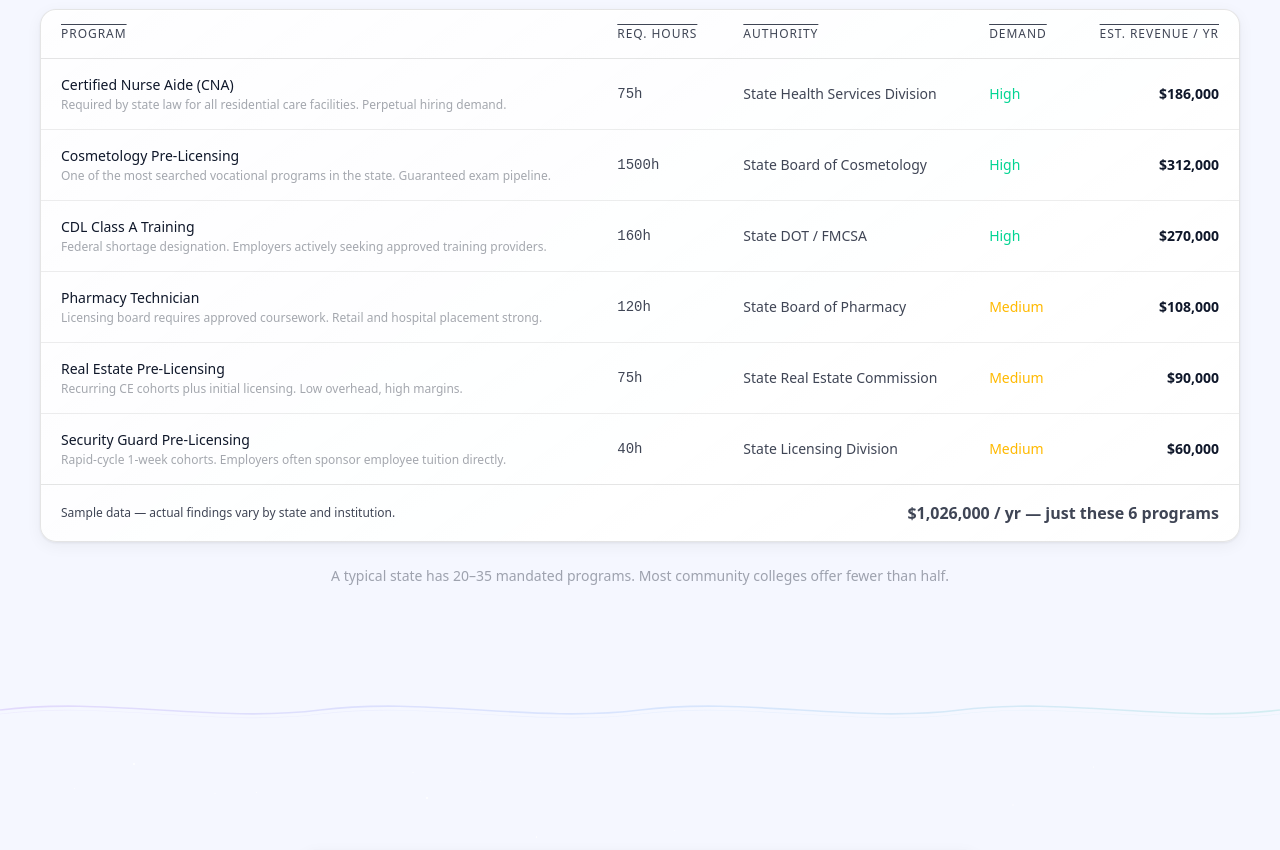
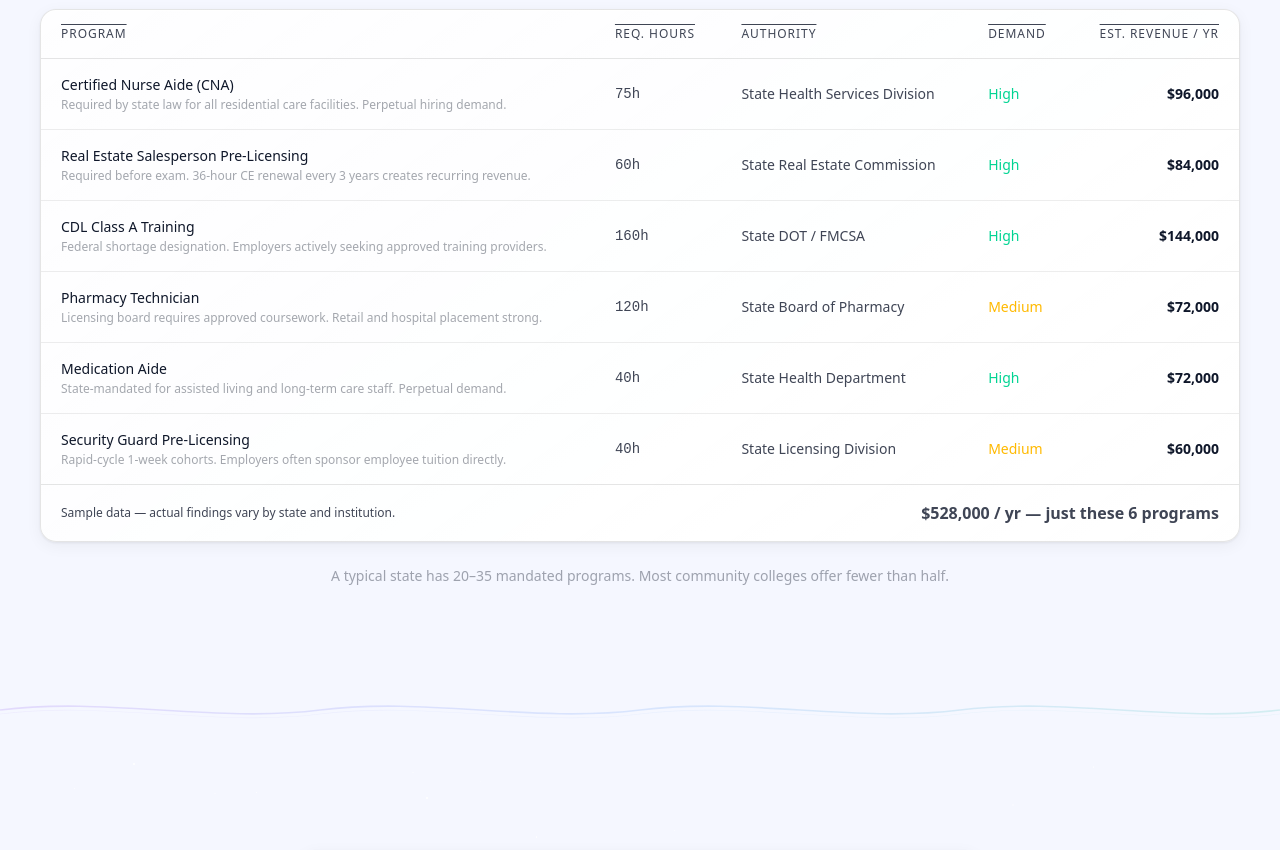
Before and after one commit to wspanic201/workforce-intelligence, a Next.js app: page /compliance-gap in a window 1280 px wide. Shown: the part 2720-3570 px from the top of the page. Built offline with nearby package versions, Linux system fonts and the light colour scheme.

Commit message:
compliance-gap: fix sample data — remove cosmetology, add CE-appropriate programs, realistic revenue estimates

```diff
--- a/app/compliance-gap/page.tsx
+++ b/app/compliance-gap/page.tsx
@@ -51,25 +51,25 @@ const SAMPLE_GAPS = [
     hours: 75,
     authority: 'State Health Services Division',
     demand: 'High',
-    revenue: '$186,000',
+    revenue: '$96,000',
     demandColor: 'text-emerald-400',
     insight: 'Required by state law for all residential care facilities. Perpetual hiring demand.',
   },
   {
-    program: 'Cosmetology Pre-Licensing',
-    hours: 1500,
-    authority: 'State Board of Cosmetology',
+    program: 'Real Estate Salesperson Pre-Licensing',
+    hours: 60,
+    authority: 'State Real Estate Commission',
     demand: 'High',
-    revenue: '$312,000',
+    revenue: '$84,000',
     demandColor: 'text-emerald-400',
-    insight: 'One of the most searched vocational programs in the state. Guaranteed exam pipeline.',
+    insight: 'Required before exam. 36-hour CE renewal every 3 years creates recurring revenue.',
   },
   {
     program: 'CDL Class A Training',
     hours: 160,
     authority: 'State DOT / FMCSA',
     demand: 'High',
-    revenue: '$270,000',
+    revenue: '$144,000',
     demandColor: 'text-emerald-400',
     insight: 'Federal shortage designation. Employers actively seeking approved training providers.',
   },
@@ -78,18 +78,18 @@ const SAMPLE_GAPS = [
     hours: 120,
     authority: 'State Board of Pharmacy',
     demand: 'Medium',
-    revenue: '$108,000',
+    revenue: '$72,000',
     demandColor: 'text-amber-400',
     insight: 'Licensing board requires approved coursework. Retail and hospital placement strong.',
   },
   {
-    program: 'Real Estate Pre-Licensing',
-    hours: 75,
-    authority: 'State Real Estate Commission',
-    demand: 'Medium',
-    revenue: '$90,000',
-    demandColor: 'text-amber-400',
-    insight: 'Recurring CE cohorts plus initial licensing. Low overhead, high margins.',
+    program: 'Medication Aide',
+    hours: 40,
+    authority: 'State Health Department',
+    demand: 'High',
+    revenue: '$72,000',
+    demandColor: 'text-emerald-400',
+    insight: 'State-mandated for assisted living and long-term care staff. Perpetual demand.',
   },
   {
     program: 'Security Guard Pre-Licensing',
@@ -373,7 +373,7 @@ export default function ComplianceGapPage() {
                   Sample data — actual findings vary by state and institution.
                 </span>
                 <span className="font-heading font-bold text-theme-secondary">
-                  $1,026,000 / yr — just these 6 programs
+                  $528,000 / yr — just these 6 programs
                 </span>
               </div>
             </div>
```
